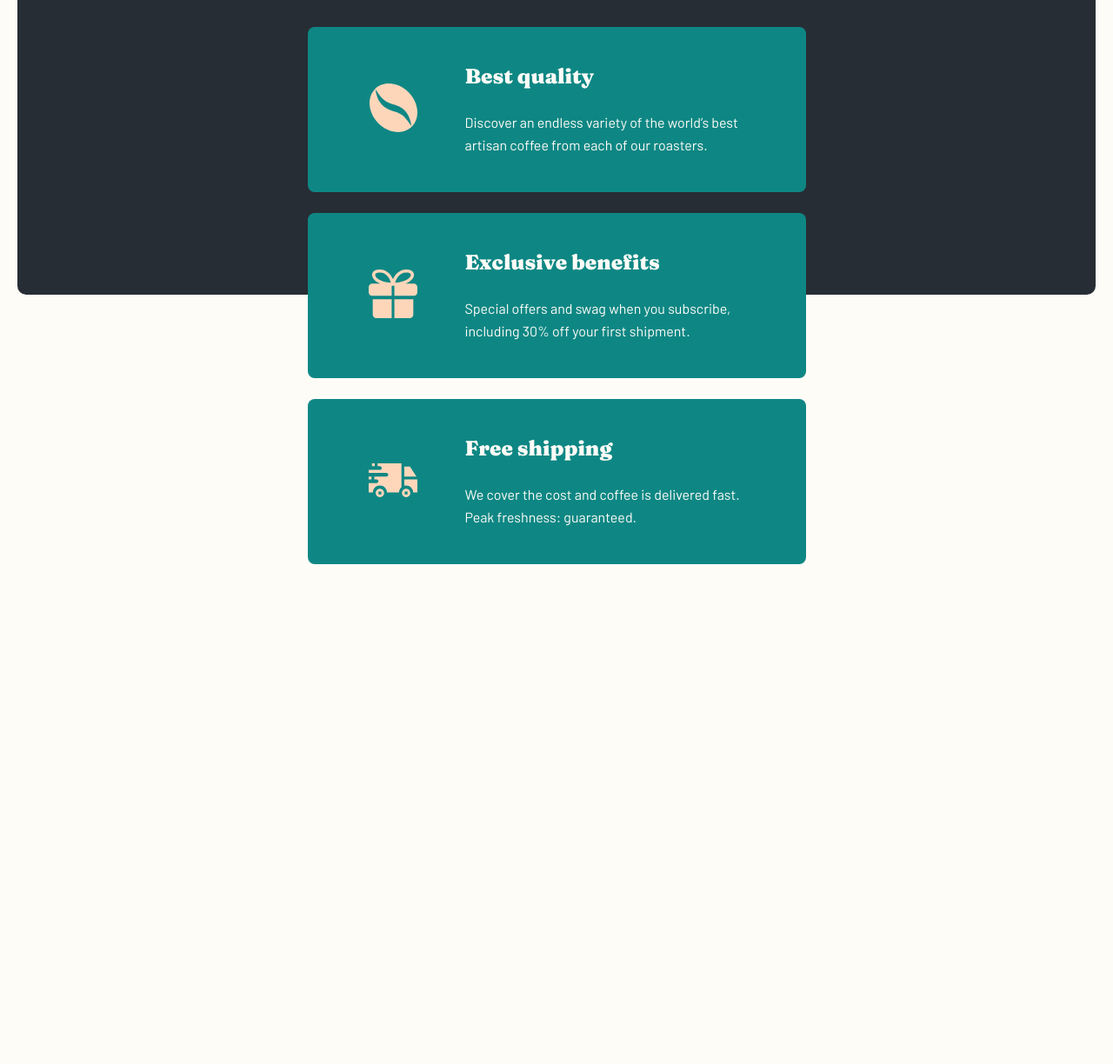
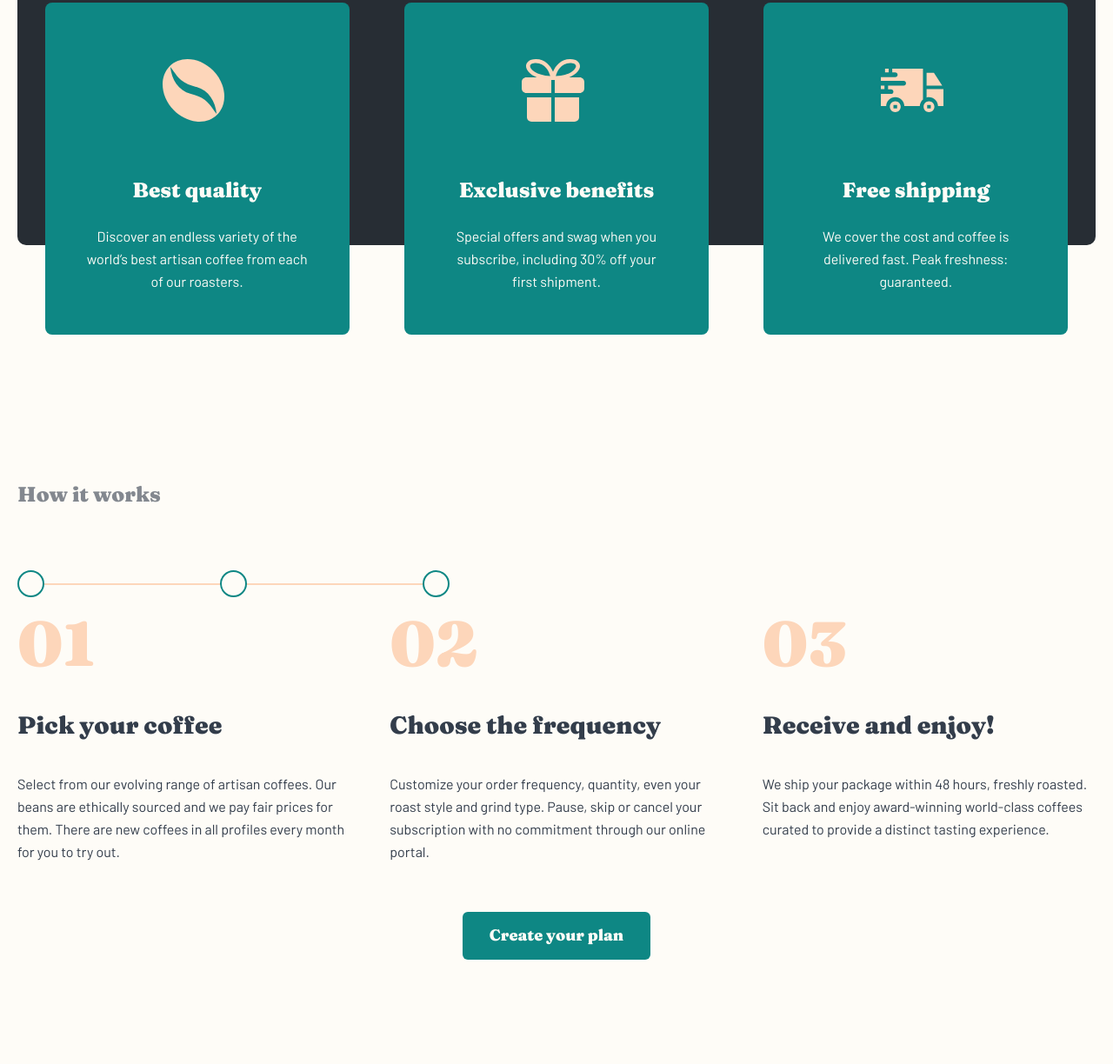
Before and after one commit to mukhammadyn/Coffee-roasters, a plain HTML site: page index.html in a window 1280 px wide. Shown: the part 1807-3031 px from the top of the page at 87% size. Before the commit the page ends 2600 px from the top, so only its background shows below. Drawn offline with Linux system fonts and the light colour scheme.

Commit message:
Add responsive

```diff
--- a/css/styles.css
+++ b/css/styles.css
@@ -3,6 +3,8 @@
   --font-color: #fefcf7;
   --bg-color: #fefcf7;
   --btn-color: #0E8784;
+  --sct-heading: #83888F;
+  --title-color: #333D4B;
 }
 
 
@@ -429,6 +431,77 @@ img {
 }
 
 
+/* HOW IT WORK */
+.how-it-work {
+  padding-bottom: 120px;
+}
+
+.how-it-work__heading {
+  margin-top: 0;
+  margin-bottom: 80px;
+  font-family: 'Fraunces 9pt';
+  font-weight: 900;
+  font-size: 24px;
+  line-height: 32px;
+  text-align: center;
+  color: var(--sct-heading);
+}
+
+.how-it-work__list {
+  display: flex;
+  flex-direction: column;
+  margin: 0;
+  padding: 0;
+  list-style: none;
+  counter-reset: steps;
+}
+
+.how-it-work__item {
+  counter-increment: steps;
+}
+
+.how-it-work__item:not(:last-child) {
+  margin-bottom: 56px;
+}
+
+.how-it-work__item:last-child {
+  margin-bottom: 79px;
+}
+
+.how-it-work__item::before {
+  display: block;
+  margin-bottom: 24px;
+  font-family: 'Fraunces 9pt';
+  font-weight: 900;
+  font-size: 72px;
+  line-height: 1;
+  text-align: center;
+  color: #fdd6ba;
+  content: '0' counter(steps);
+}
+
+.how-it-work__item-title {
+  margin-top: 0;
+  margin-bottom: 24px;
+  font-family: 'Fraunces 9pt';
+  font-weight: 900;
+  font-size: 28px;
+  line-height: 32px;
+  text-align: center;
+  color: var(--title-color);
+}
+
+.how-it-work__item-desc {
+  margin: 0;
+  text-align: center;
+  color: var(--title-color);
+}
+
+.how-it-work__link-wrap {
+  display: flex;
+  justify-content: center;
+}
+
 /* MEDIA */
 @media only screen and (min-width: 568px) {
 
@@ -613,6 +686,55 @@ img {
   .facilitie__heading {
     text-align: left;
   }
+
+
+
+  /* HOW IT WORK */
+  .how-it-work__heading {
+    margin-bottom: 119px;
+    text-align: left;
+  }
+
+  .how-it-work__list {
+    position: relative;
+    z-index: 1;
+    flex-direction: row;
+    justify-content: space-between;
+  }
+
+  .how-it-work__list::before {
+    position: absolute;
+    z-index: 1;
+    left: 0;
+    top: -48px;
+    margin-bottom: 48px;
+    width: 497px;
+    height: 31px;
+    background-image: url(../img/how-it-work-decoration.svg);
+    content: '';
+  }
+
+  .how-it-work__item {
+    max-width: calc(100%/3 - 30px);
+  }
+
+  .how-it-work__item:last-child {
+    margin-bottom: 0;
+  }
+
+  .how-it-work__item::before {
+    margin-bottom: 42px;
+    text-align: left;
+  }
+
+  .how-it-work__item-title {
+    margin-bottom: 39px;
+    text-align: left;
+  }
+
+  .how-it-work__item-desc {
+    text-align: left;
+  }
 }
 
 
@@ -698,6 +820,53 @@ img {
   .collections__item-desc {
     text-align: center;
   }
+
+}
+
+
+@media only screen and (min-width: 1045px) {
+  .facilities__top::after {
+    top: 99%;
+    height: 282px;
+  }
+
+  .facilities__title {
+    margin-bottom: 32px;
+    font-size: 40px;
+  }
+
+  .facilities__list {
+    flex-direction: row;
+    align-items: flex-start;
+  }
+
+  .facilities__item {
+    width: 350px;
+  }
+
+  .facilities__item:first-child {
+    margin-top: 0;
+  }
+
+  .facilities__item::before {
+    width: 72px;
+    height: 72px;
+    top: 65px;
+    left: calc(50% - 40px);
+  }
+
+  .facilitie-card {
+    padding: 200px 48px 48px;
+  }
+
+  .facilitie__heading {
+    text-align: center;
+  }
+
+  .facilitie__text {
+    text-align: center;
+    max-width: 255px;
+  }
 }
 
 @media only screen and (min-width: 892px) and (max-width: 1117px) {
--- a/index.html
+++ b/index.html
@@ -100,6 +100,30 @@ coffees from our best roasters delivered directly to your door, at your schedule
       </ul>
     </section>
 
+    <section class="how-it-work">
+      <h2 class="how-it-work__heading">How it works</h2>
+      <ul class="how-it-work__list">
+        <li class="how-it-work__item">
+          <h3 class="how-it-work__item-title">Pick your coffee</h3>
+          <p class="how-it-work__item-desc">Select from our evolving range of artisan coffees. Our beans are ethically sourced and we pay fair prices for them. There are new coffees in all profiles every month for you to try out.</p>
+        </li>
+        <li class="how-it-work__item">
+          <h3 class="how-it-work__item-title">Choose the frequency</h3>
+          <p class="how-it-work__item-desc">Customize your order frequency, quantity, even your roast style and grind type. Pause, skip or cancel your subscription with no commitment through our online portal.</p>
+        </li>
+        <li class="how-it-work__item">
+          <h3 class="how-it-work__item-title">Receive and enjoy!</h3>
+          <p class="how-it-work__item-desc">We ship your package within 48 hours, freshly roasted. Sit back and enjoy award-winning
+            world-class coffees curated to provide a distinct tasting experience.</p>
+        </li>
+
+
+      </ul>
+      <div class="how-it-work__link-wrap">
+        <a href="plan.html" class="how-it-work__link site-link">Create your plan</a>
+      </div>
+
+    </section>
 
   </div>
 
```
Also changed, not shown: img/how-it-work-decoration.svg (added).
